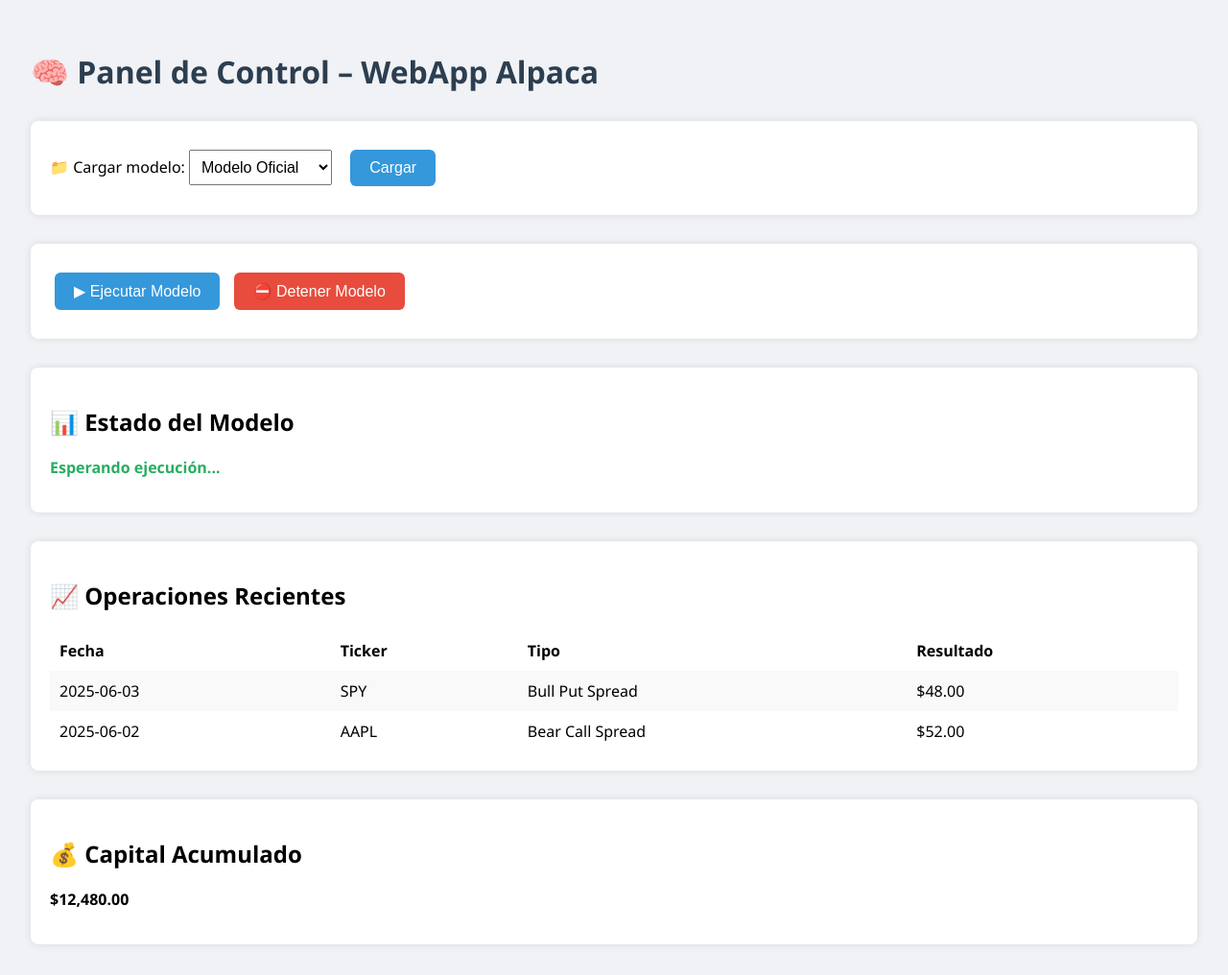
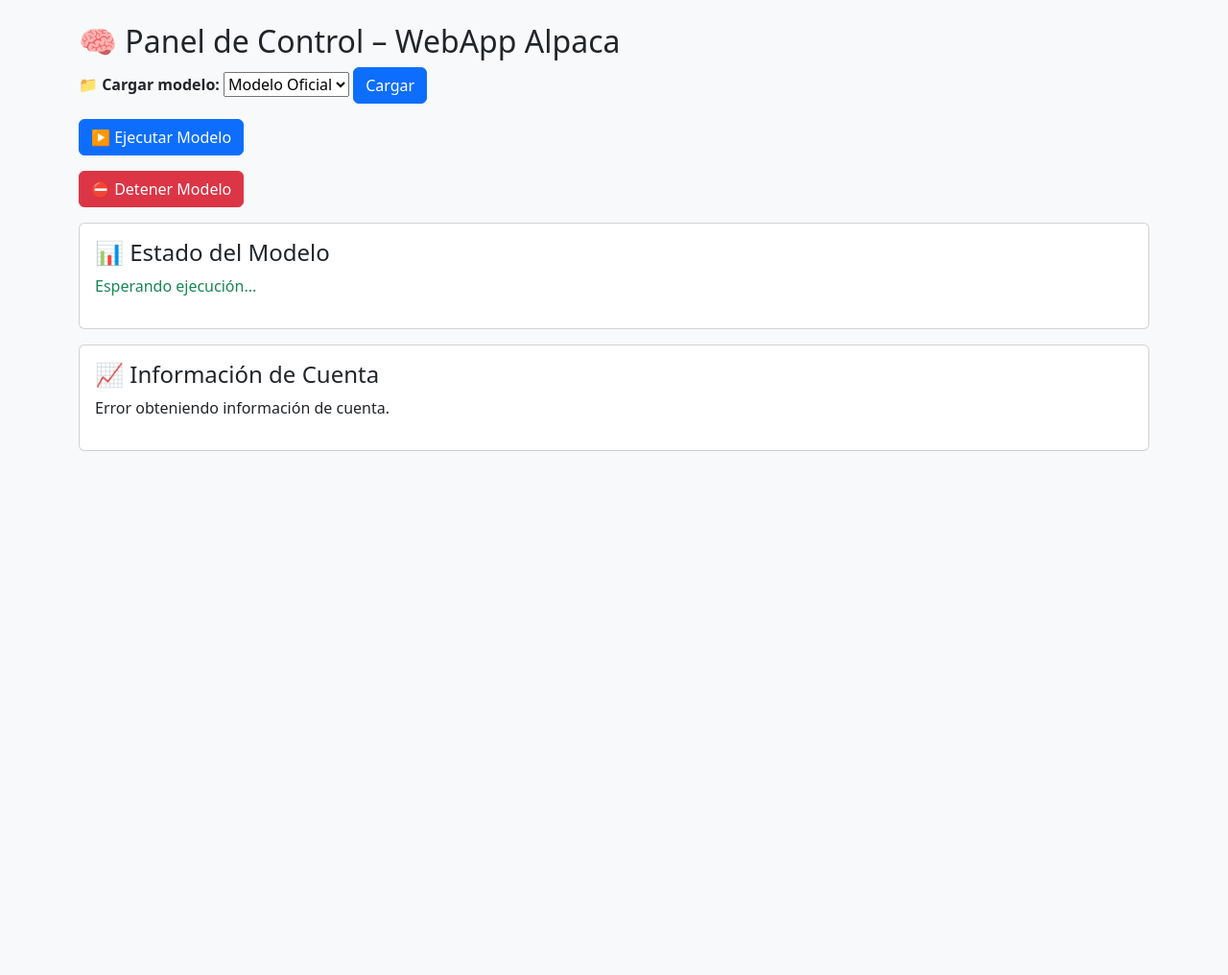
Before and after one commit to cesarmanuel8102/webapp-alpaca-paper, a Flask app: page / in a window 1280 px wide. Shown: the whole page at 96% size. After the commit the page ends 470 px from the top, so only its background shows below. Run offline with Flask 3, Linux system fonts and the light colour scheme.

Commit message:
Add files via upload

```diff
--- a/render.yaml
+++ b/render.yaml
@@ -2,5 +2,11 @@
   - type: web
     name: webapp-alpaca-paper
     env: python
+    region: oregon
     buildCommand: "pip install -r requirements.txt"
     startCommand: "gunicorn alpaca_controller:app"
+    envVars:
+      - key: ALPACA_API_KEY
+        fromEnvVar: ALPACA_API_KEY
+      - key: ALPACA_API_SECRET
+        fromEnvVar: ALPACA_API_SECRET
--- a/requirements.txt
+++ b/requirements.txt
@@ -1,4 +1,4 @@
 Flask==2.3.2
+requests==2.31.0
 gunicorn==21.2.0
 python-dotenv==1.0.1
-requests==2.31.0
--- a/templates/index.html
+++ b/templates/index.html
@@ -3,121 +3,40 @@
 <html lang="es">
 <head>
     <meta charset="UTF-8">
-    <title>Panel de Control - WebApp Alpaca</title>
-    <meta name="viewport" content="width=device-width, initial-scale=1">
-    <style>
-        body {
-            font-family: 'Segoe UI', sans-serif;
-            background-color: #f0f2f5;
-            margin: 0;
-            padding: 2rem;
-        }
-        h1 {
-            color: #2c3e50;
-        }
-        .button {
-            padding: 10px 20px;
-            margin: 10px 5px;
-            border: none;
-            border-radius: 6px;
-            background-color: #3498db;
-            color: white;
-            font-size: 16px;
-            cursor: pointer;
-        }
-        .button.red {
-            background-color: #e74c3c;
-        }
-        .button:hover {
-            opacity: 0.9;
-        }
-        .section {
-            margin-top: 30px;
-            background: white;
-            padding: 20px;
-            border-radius: 8px;
-            box-shadow: 0 0 8px rgba(0,0,0,0.1);
-        }
-        select {
-            padding: 8px;
-            font-size: 16px;
-            margin-right: 10px;
-        }
-        table {
-            width: 100%;
-            border-collapse: collapse;
-            margin-top: 15px;
-        }
-        table th, table td {
-            padding: 10px;
-            text-align: left;
-        }
-        table tr:nth-child(even) {
-            background-color: #f9f9f9;
-        }
-        .status {
-            font-weight: bold;
-            color: #27ae60;
-        }
-    </style>
+    <title>WebApp Alpaca</title>
+    <link href="https://cdn.jsdelivr.net/npm/bootstrap@5.3.1/dist/css/bootstrap.min.css" rel="stylesheet">
 </head>
-<body>
-    <h1>🧠 Panel de Control – WebApp Alpaca</h1>
-
-    <div class="section">
-        <form action="/cargar_modelo" method="post">
-            <label for="modelo">📁 Cargar modelo:</label>
-            <select name="modelo" id="modelo">
-                <option value="modelo_oficial">Modelo Oficial</option>
-                <option value="modelo_hibrido">Modelo Híbrido</option>
-                <option value="modelo_backup">Modelo Backup</option>
+<body class="p-4 bg-light">
+    <div class="container">
+        <h2>🧠 Panel de Control – WebApp Alpaca</h2>
+        <form class="mb-3" action="/cargar_modelo" method="post">
+            <label><b>📁 Cargar modelo:</b></label>
+            <select name="modelo">
+                <option value="oficial">Modelo Oficial</option>
             </select>
-            <button type="submit" class="button">Cargar</button>
+            <button type="submit" class="btn btn-primary">Cargar</button>
         </form>
+        <form class="mb-3" action="/ejecutar_modelo" method="post">
+            <button type="submit" class="btn btn-primary">▶️ Ejecutar Modelo</button>
+        </form>
+        <form class="mb-3" action="/detener_modelo" method="post">
+            <button type="submit" class="btn btn-danger">⛔ Detener Modelo</button>
+        </form>
+        <div class="card p-3 mb-3">
+            <h4>📊 Estado del Modelo</h4>
+            <p class="text-success">Esperando ejecución...</p>
+        </div>
+        <div class="card p-3">
+            <h4>📈 Información de Cuenta</h4>
+            {% if account %}
+                <p><b>ID:</b> {{ account.id }}</p>
+                <p><b>Status:</b> {{ account.status }}</p>
+                <p><b>Equity:</b> {{ account.equity }}</p>
+                <p><b>Buying Power:</b> {{ account.buying_power }}</p>
+            {% else %}
+                <p>Error obteniendo información de cuenta.</p>
+            {% endif %}
+        </div>
     </div>
-
-    <div class="section">
-        <form action="/ejecutar_modelo" method="post" style="display:inline;">
-            <button type="submit" class="button">▶ Ejecutar Modelo</button>
-        </form>
-        <form action="/detener_modelo" method="post" style="display:inline;">
-            <button type="submit" class="button red">⛔ Detener Modelo</button>
-        </form>
-    </div>
-
-    <div class="section">
-        <h2>📊 Estado del Modelo</h2>
-        <p class="status">{% if resultado %}{{ resultado }}{% else %}Esperando ejecución...{% endif %}</p>
-    </div>
-
-    <div class="section">
-        <h2>📈 Operaciones Recientes</h2>
-        <table>
-            <tr>
-                <th>Fecha</th>
-                <th>Ticker</th>
-                <th>Tipo</th>
-                <th>Resultado</th>
-            </tr>
-            <tr>
-                <td>2025-06-03</td>
-                <td>SPY</td>
-                <td>Bull Put Spread</td>
-                <td>$48.00</td>
-            </tr>
-            <tr>
-                <td>2025-06-02</td>
-                <td>AAPL</td>
-                <td>Bear Call Spread</td>
-                <td>$52.00</td>
-            </tr>
-        </table>
-    </div>
-
-    <div class="section">
-        <h2>💰 Capital Acumulado</h2>
-        <p><strong>$12,480.00</strong></p>
-    </div>
-
 </body>
 </html>
```
